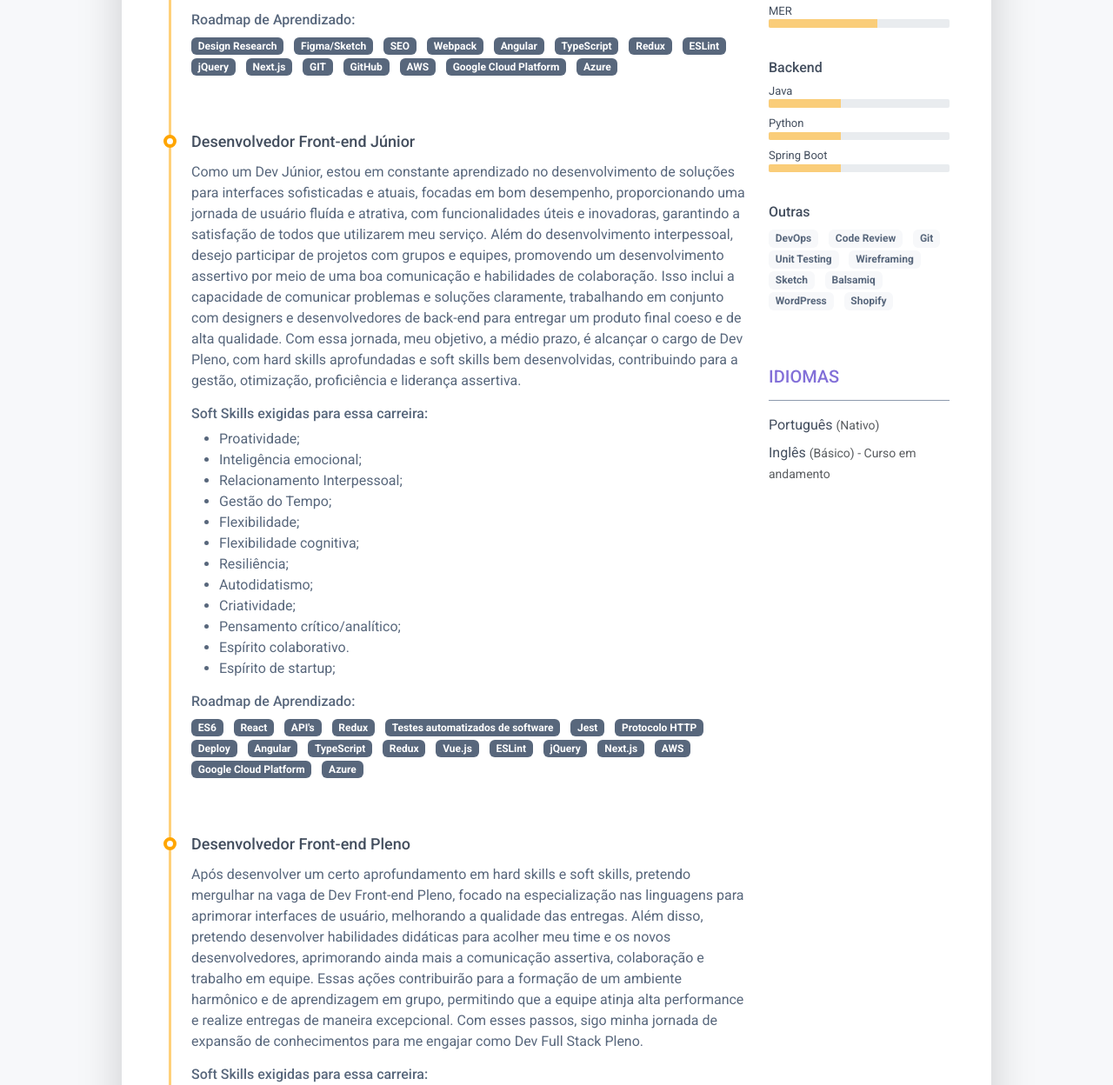
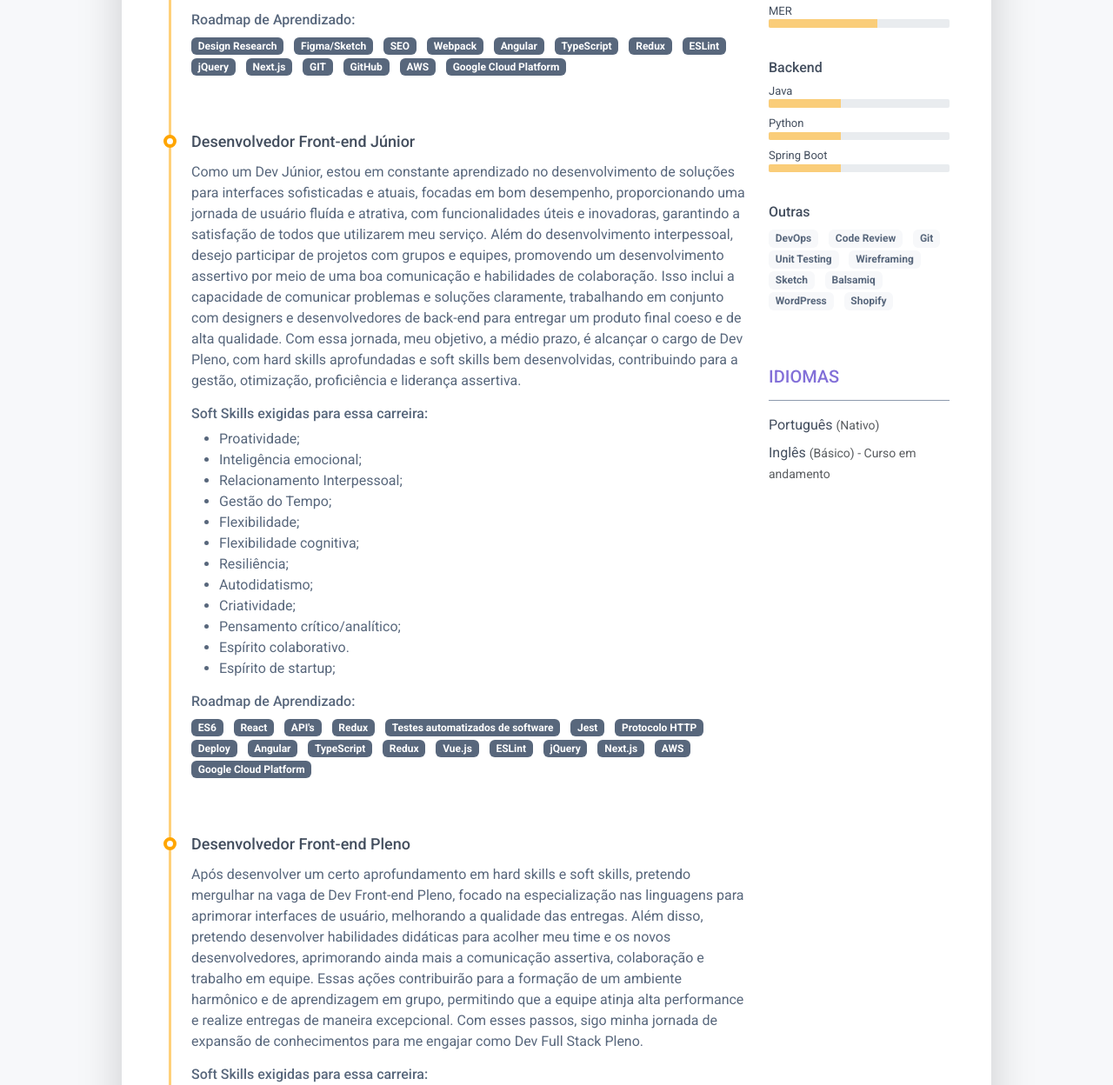
Before and after one commit to Leonardo-Marcilino/Mapa_de_Carreira, a plain HTML site: page index.html in a window 1280 px wide. Shown: the part 1520-2768 px from the top of the page at 87% size. Drawn offline with Linux system fonts and the light colour scheme.

Commit message:
correção carreiras

```diff
--- a/index.html
+++ b/index.html
@@ -202,8 +202,6 @@
 												<li class="list-inline-item"><span
 														class="badge bg-secondary badge-pill">Google Cloud
 														Platform</span></li>
-												<li class="list-inline-item"><span
-														class="badge bg-secondary badge-pill">Azure</span></li>
 										</div>
 
 									</article>
@@ -288,8 +286,6 @@
 												<li class="list-inline-item"><span
 														class="badge bg-secondary badge-pill">Google Cloud
 														Platform</span></li>
-												<li class="list-inline-item"><span
-														class="badge bg-secondary badge-pill">Azure</span></li>
 											</ul>
 										</div>
 
@@ -372,8 +368,6 @@
 												<li class="list-inline-item"><span
 														class="badge bg-secondary badge-pill">Google Cloud
 														Platform</span></li>
-												<li class="list-inline-item"><span
-														class="badge bg-secondary badge-pill">Azure</span></li>
 										</div>
 
 									</article>
```
